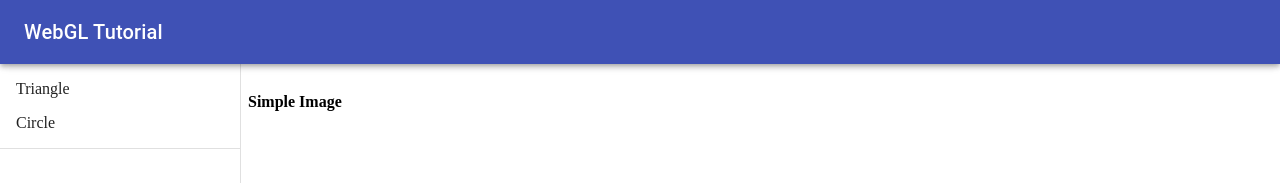
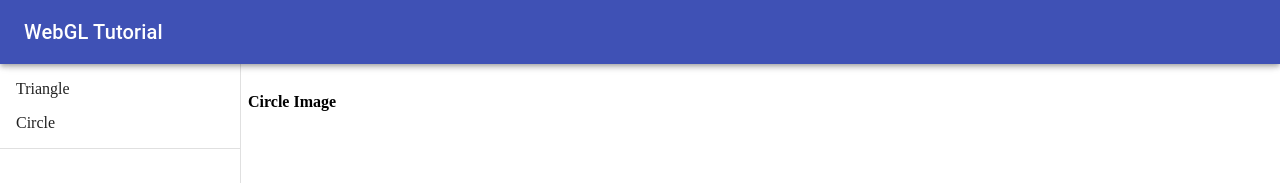
Before and after one commit to gandis0713/WebGL3D, a React app: page /circle in a window 1280 px wide. Shown: the top 183 px of the page. Built offline with nearby package versions, Linux system fonts and the light colour scheme.

Commit message:
change readme.md file

```diff
--- a/src/component/Examples/Circle.js
+++ b/src/component/Examples/Circle.js
@@ -21,7 +21,7 @@ function Circle() {
   return (
     <div className={classes.root}>
     <div>
-      <h4>Simple Image</h4>
+      <h4>Circle Image</h4>
     </div>
   </div>
   );
```
Also changed, not shown: 1 other file (tests, documents, lock files or other folders).
